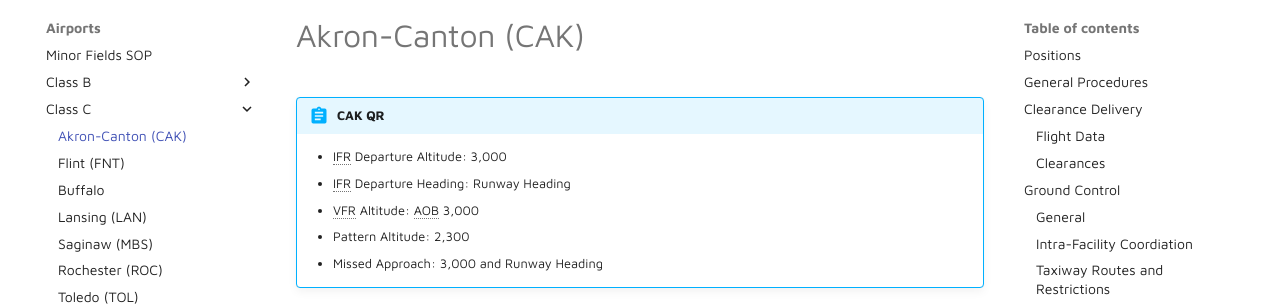
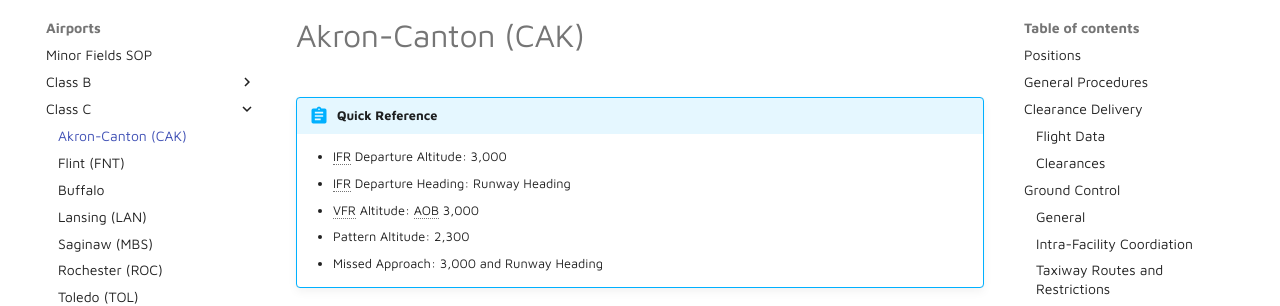
Before and after one commit to virtualZOB/refs, an MkDocs documentation site: the page built from docs/airports/Class-C/Akron-Canton.md, in a window 1280 px wide and 900 px high. Shown: the part 131-437 px from the top of the window. Built offline with MkDocs 1.6.1 and Material for MkDocs 9.7.7, drawn with Linux system fonts in a browser that asks for light colours; comment, search, counter and statistics services are not loaded.

Commit message:
Update Akron-Canton.md

```diff
--- a/docs/airports/Class-C/Akron-Canton.md
+++ b/docs/airports/Class-C/Akron-Canton.md
@@ -1,6 +1,6 @@
 # Akron-Canton (CAK)
 
-!!! abstract "CAK QR"
+!!! abstract "Quick Reference"
     - IFR Departure Altitude: 3,000
     - IFR Departure Heading: Runway Heading
     - VFR Altitude: AOB 3,000
```
